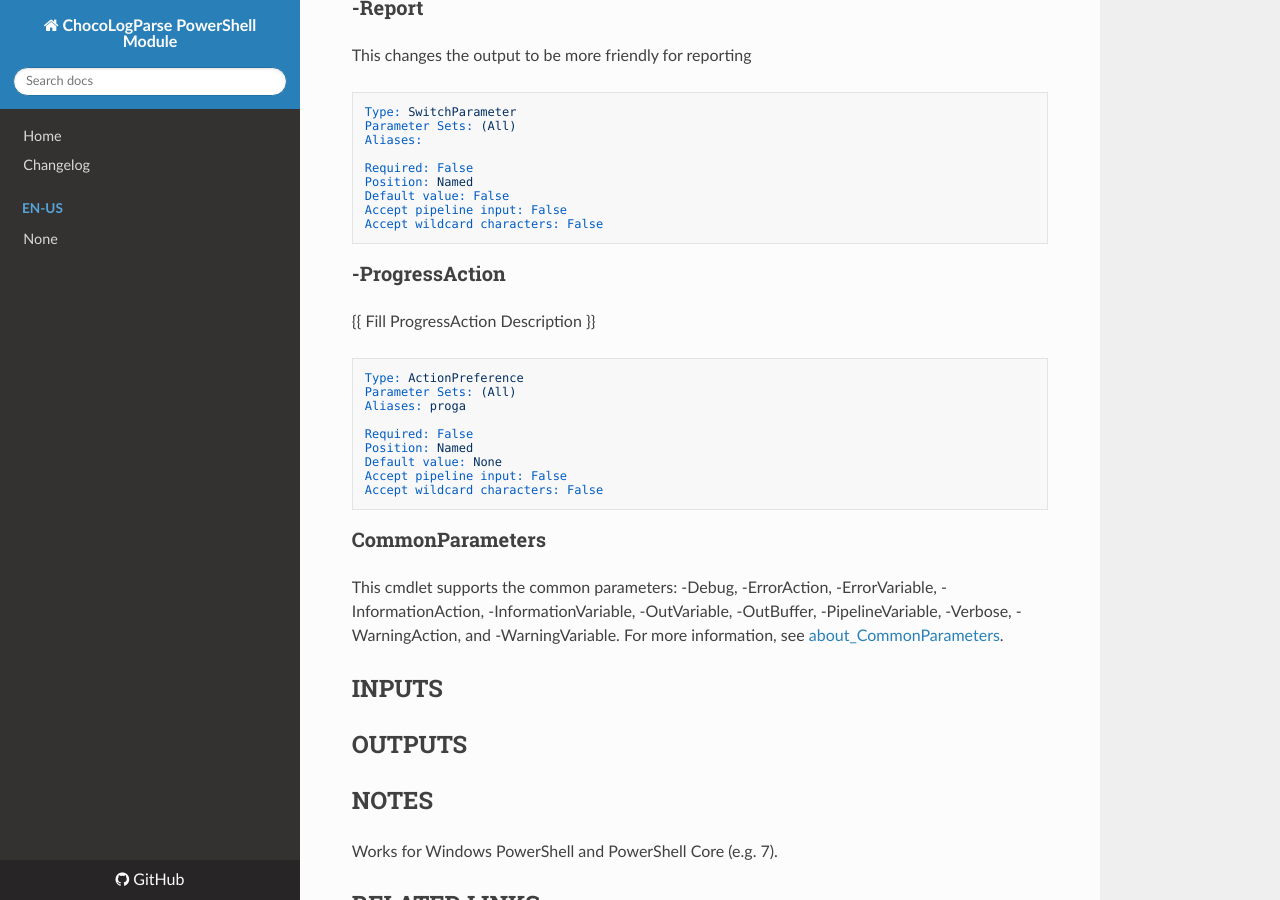
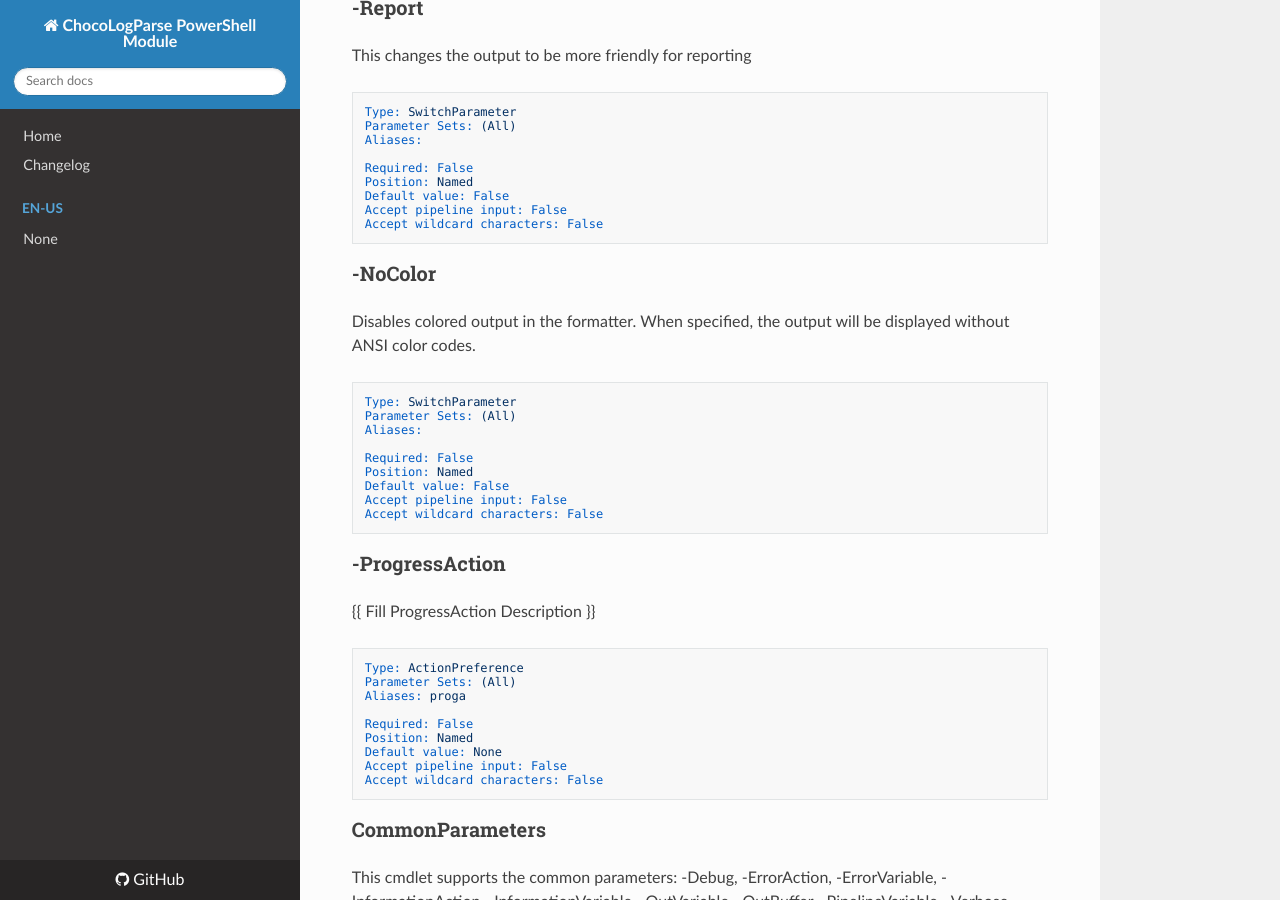
Before and after one commit to HeyItsGilbert/ChocoLogParse, an MkDocs documentation site: the page built from docs/en-US/Get-ChocoLogEntry.md, in a window 1280 px wide and 900 px high, scrolled down 1612 px. Built offline with MkDocs 1.6.1, drawn with Linux system fonts in a browser that asks for light colours; nearby versions of some CDN libraries.

````diff
--- a/docs/en-US/Get-ChocoLogEntry.md
+++ b/docs/en-US/Get-ChocoLogEntry.md
@@ -14,7 +14,7 @@ Defaults to last exection.
 ## SYNTAX
 
 ```
-Get-ChocoLogEntry [[-Path] <String[]>] [[-Filter] <String>] [[-PatternLayout] <String>] [-Report]
+Get-ChocoLogEntry [[-Path] <String[]>] [[-Filter] <String>] [[-PatternLayout] <String>] [-Report] [-NoColor]
  [-ProgressAction <ActionPreference>] [<CommonParameters>]
 ```
 
@@ -99,6 +99,22 @@ Accept pipeline input: False
 Accept wildcard characters: False
 ```
 
+### -NoColor
+Disables colored output in the formatter. When specified, the output will be
+displayed without ANSI color codes.
+
+```yaml
+Type: SwitchParameter
+Parameter Sets: (All)
+Aliases:
+
+Required: False
+Position: Named
+Default value: False
+Accept pipeline input: False
+Accept wildcard characters: False
+```
+
 ### -ProgressAction
 {{ Fill ProgressAction Description }}
 
````
Also changed, not shown: docs/en-US/Read-ChocoLog.md (+17 -1 lines), 2 other files.
